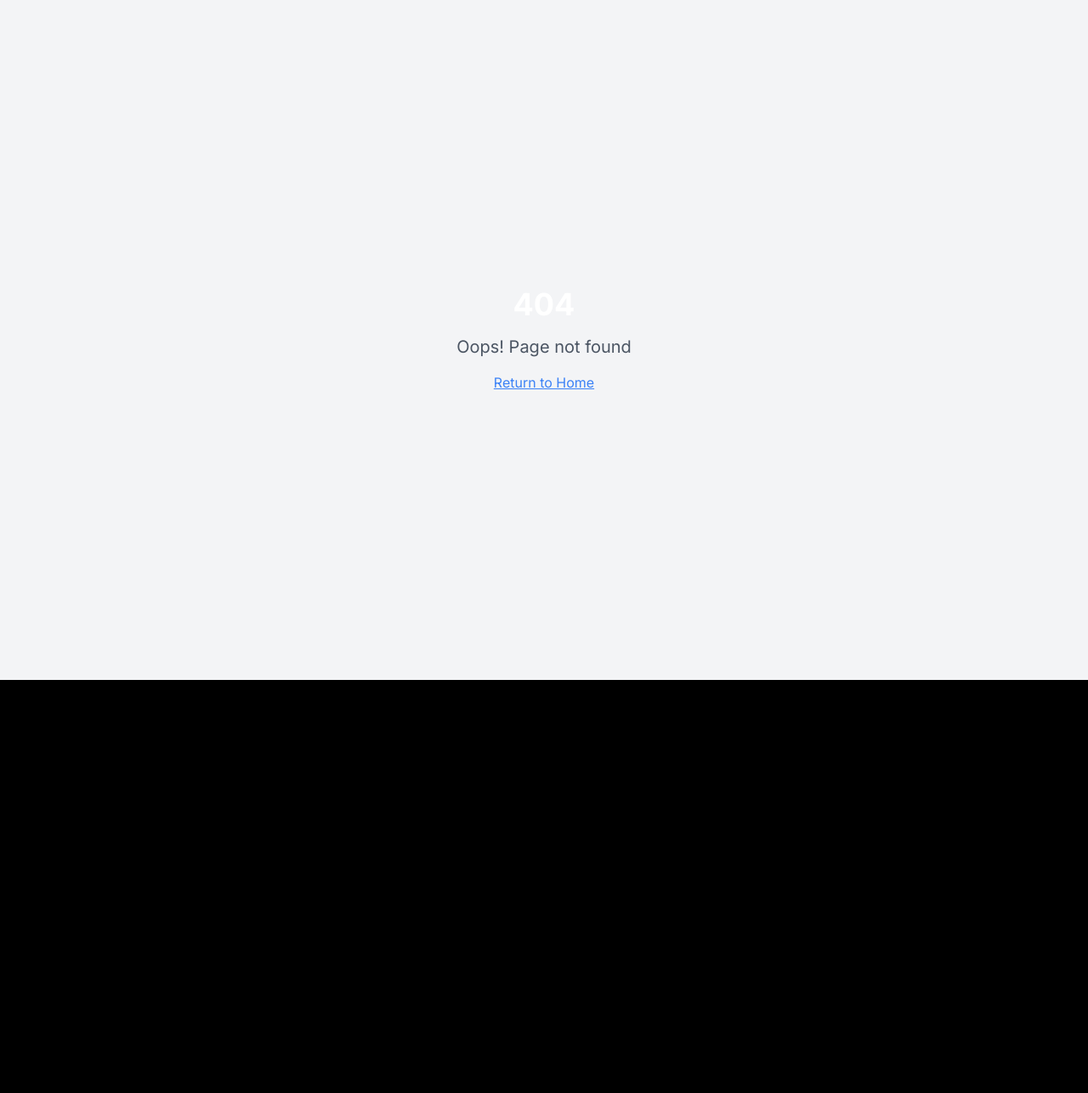
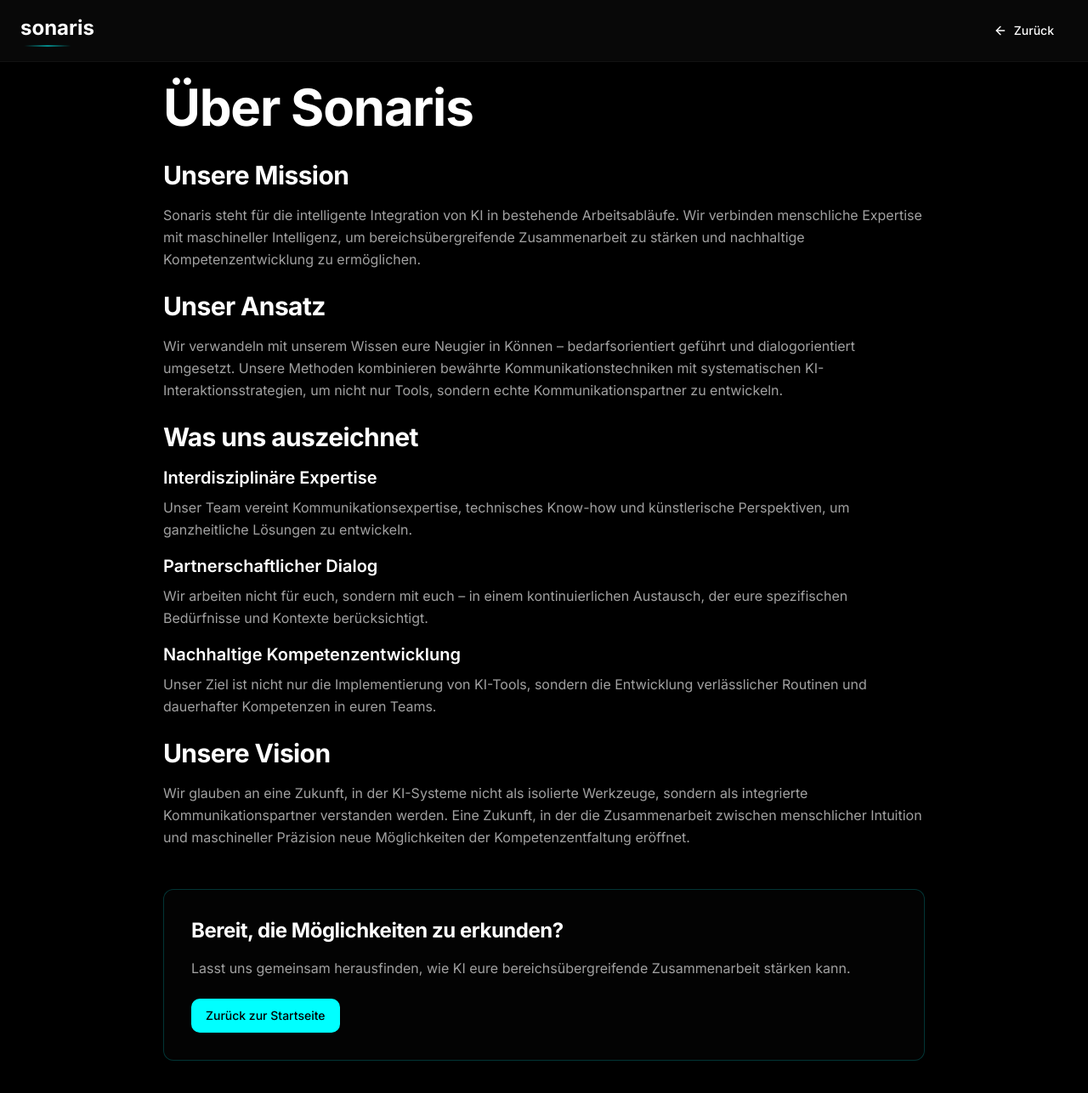
Before and after one commit to lukassontheimer/sonaris-website, a React (Vite) app: page /about-sonaris in a window 1280 px wide. Before the commit this address had no page. Shown: the top 1286 px of the page at 85% size. Before the commit the page ends 800 px from the top, so only its background shows below. Built offline with nearby package versions, Linux system fonts and the light colour scheme; a web font is replaced by a local one.

Commit message:
Add "About Sonaris" page

```diff
--- a/src/App.tsx
+++ b/src/App.tsx
@@ -4,6 +4,7 @@ import { TooltipProvider } from "@/components/ui/tooltip";
 import { QueryClient, QueryClientProvider } from "@tanstack/react-query";
 import { BrowserRouter, Routes, Route } from "react-router-dom";
 import Index from "./pages/Index";
+import AboutSonaris from "./pages/AboutSonaris";
 import Impressum from "./pages/Impressum";
 import Datenschutz from "./pages/Datenschutz";
 import NotFound from "./pages/NotFound";
@@ -18,6 +19,7 @@ const App = () => (
       <BrowserRouter>
         <Routes>
           <Route path="/" element={<Index />} />
+          <Route path="/about-sonaris" element={<AboutSonaris />} />
           <Route path="/impressum" element={<Impressum />} />
           <Route path="/datenschutz" element={<Datenschutz />} />
           {/* ADD ALL CUSTOM ROUTES ABOVE THE CATCH-ALL "*" ROUTE */}
--- a/src/components/Navigation.tsx
+++ b/src/components/Navigation.tsx
@@ -1,10 +1,13 @@
 import { useState, useEffect } from "react";
+import { Link, useLocation } from "react-router-dom";
 import { Button } from "@/components/ui/button";
 import { Menu, X } from "lucide-react";
 
 const Navigation = () => {
   const [isScrolled, setIsScrolled] = useState(false);
   const [isMobileMenuOpen, setIsMobileMenuOpen] = useState(false);
+  const location = useLocation();
+  const isHomePage = location.pathname === "/";
 
   useEffect(() => {
     const handleScroll = () => {
@@ -43,6 +46,8 @@ const Navigation = () => {
 
           {/* Desktop Navigation Links */}
           <div className="hidden md:flex items-center space-x-8">
+            {isHomePage ? (
+              <>
                 <button
                   onClick={() => scrollToSection("services")}
                   className="text-foreground-secondary hover:text-foreground transition-colors duration-300"
@@ -55,6 +60,29 @@ const Navigation = () => {
                 >
                   Über uns
                 </button>
+                <Link
+                  to="/about-sonaris"
+                  className="text-foreground-secondary hover:text-foreground transition-colors duration-300"
+                >
+                  Über Sonaris
+                </Link>
+              </>
+            ) : (
+              <>
+                <Link
+                  to="/"
+                  className="text-foreground-secondary hover:text-foreground transition-colors duration-300"
+                >
+                  Home
+                </Link>
+                <Link
+                  to="/about-sonaris"
+                  className="text-foreground-secondary hover:text-foreground transition-colors duration-300"
+                >
+                  Über Sonaris
+                </Link>
+              </>
+            )}
           </div>
 
           {/* Mobile Menu Button */}
@@ -82,6 +110,8 @@ const Navigation = () => {
         {isMobileMenuOpen && (
           <div className="md:hidden mt-4 py-4 border-t border-nav-border/30">
             <div className="flex flex-col space-y-4">
+              {isHomePage ? (
+                <>
                   <button
                     onClick={() => {
                       scrollToSection("services");
@@ -100,6 +130,13 @@ const Navigation = () => {
                   >
                     Über uns
                   </button>
+                  <Link
+                    to="/about-sonaris"
+                    onClick={() => setIsMobileMenuOpen(false)}
+                    className="text-left text-foreground-secondary hover:text-foreground transition-colors duration-300 py-2"
+                  >
+                    Über Sonaris
+                  </Link>
                   <Button
                     onClick={() => {
                       scrollToSection("final-cta");
@@ -110,6 +147,25 @@ const Navigation = () => {
                   >
                     Virtueller Espresso
                   </Button>
+                </>
+              ) : (
+                <>
+                  <Link
+                    to="/"
+                    onClick={() => setIsMobileMenuOpen(false)}
+                    className="text-left text-foreground-secondary hover:text-foreground transition-colors duration-300 py-2"
+                  >
+                    Home
+                  </Link>
+                  <Link
+                    to="/about-sonaris"
+                    onClick={() => setIsMobileMenuOpen(false)}
+                    className="text-left text-foreground-secondary hover:text-foreground transition-colors duration-300 py-2"
+                  >
+                    Über Sonaris
+                  </Link>
+                </>
+              )}
             </div>
           </div>
         )}
--- /dev/null
+++ b/src/pages/AboutSonaris.tsx
@@ -0,0 +1,126 @@
+import { Link } from "react-router-dom";
+import { Button } from "@/components/ui/button";
+import { ArrowLeft } from "lucide-react";
+
+const AboutSonaris = () => {
+  return (
+    <div className="min-h-screen bg-background">
+      {/* Header with back button */}
+      <header className="fixed top-0 left-0 right-0 z-50 nav-glass border-b border-nav-border/50">
+        <div className="max-w-7xl mx-auto px-4 sm:px-6 py-3 sm:py-4">
+          <div className="flex items-center justify-between">
+            <Link to="/" className="flex flex-col hover:opacity-80 transition-opacity duration-300">
+              <span className="text-xl sm:text-2xl font-bold text-foreground">sonaris</span>
+              <div className="frequency-line w-12 sm:w-16 mt-1"></div>
+            </Link>
+            <Link to="/">
+              <Button variant="ghost" className="gap-2">
+                <ArrowLeft className="w-4 h-4" />
+                Zurück
+              </Button>
+            </Link>
+          </div>
+        </div>
+      </header>
+
+      {/* Main Content */}
+      <main className="pt-24 pb-16 px-4 sm:px-6">
+        <article className="max-w-4xl mx-auto">
+          <h1 className="text-4xl sm:text-5xl md:text-6xl font-bold text-headline mb-8">
+            Über Sonaris
+          </h1>
+
+          <div className="prose prose-lg max-w-none space-y-6 text-body">
+            <section>
+              <h2 className="text-2xl sm:text-3xl font-bold text-headline mb-4">
+                Unsere Mission
+              </h2>
+              <p className="leading-relaxed">
+                Sonaris steht für die intelligente Integration von KI in bestehende Arbeitsabläufe.
+                Wir verbinden menschliche Expertise mit maschineller Intelligenz, um bereichsübergreifende
+                Zusammenarbeit zu stärken und nachhaltige Kompetenzentwicklung zu ermöglichen.
+              </p>
+            </section>
+
+            <section>
+              <h2 className="text-2xl sm:text-3xl font-bold text-headline mb-4">
+                Unser Ansatz
+              </h2>
+              <p className="leading-relaxed">
+                Wir verwandeln mit unserem Wissen eure Neugier in Können – bedarfsorientiert geführt
+                und dialogorientiert umgesetzt. Unsere Methoden kombinieren bewährte Kommunikationstechniken
+                mit systematischen KI-Interaktionsstrategien, um nicht nur Tools, sondern echte
+                Kommunikationspartner zu entwickeln.
+              </p>
+            </section>
+
+            <section>
+              <h2 className="text-2xl sm:text-3xl font-bold text-headline mb-4">
+                Was uns auszeichnet
+              </h2>
+              <div className="space-y-4">
+                <div>
+                  <h3 className="text-xl font-semibold text-foreground mb-2">
+                    Interdisziplinäre Expertise
+                  </h3>
+                  <p className="leading-relaxed">
+                    Unser Team vereint Kommunikationsexpertise, technisches Know-how und künstlerische
+                    Perspektiven, um ganzheitliche Lösungen zu entwickeln.
+                  </p>
+                </div>
+                <div>
+                  <h3 className="text-xl font-semibold text-foreground mb-2">
+                    Partnerschaftlicher Dialog
+                  </h3>
+                  <p className="leading-relaxed">
+                    Wir arbeiten nicht für euch, sondern mit euch – in einem kontinuierlichen Austausch,
+                    der eure spezifischen Bedürfnisse und Kontexte berücksichtigt.
+                  </p>
+                </div>
+                <div>
+                  <h3 className="text-xl font-semibold text-foreground mb-2">
+                    Nachhaltige Kompetenzentwicklung
+                  </h3>
+                  <p className="leading-relaxed">
+                    Unser Ziel ist nicht nur die Implementierung von KI-Tools, sondern die Entwicklung
+                    verlässlicher Routinen und dauerhafter Kompetenzen in euren Teams.
+                  </p>
+                </div>
+              </div>
+            </section>
+
+            <section>
+              <h2 className="text-2xl sm:text-3xl font-bold text-headline mb-4">
+                Unsere Vision
+              </h2>
+              <p className="leading-relaxed">
+                Wir glauben an eine Zukunft, in der KI-Systeme nicht als isolierte Werkzeuge, sondern
+                als integrierte Kommunikationspartner verstanden werden. Eine Zukunft, in der die
+                Zusammenarbeit zwischen menschlicher Intuition und maschineller Präzision neue
+                Möglichkeiten der Kompetenzentfaltung eröffnet.
+              </p>
+            </section>
+          </div>
+
+          {/* CTA Section */}
+          <div className="mt-12 p-8 rounded-lg bg-card/30 backdrop-blur-sm border border-primary/20">
+            <h2 className="text-2xl font-bold text-headline mb-4">
+              Bereit, die Möglichkeiten zu erkunden?
+            </h2>
+            <p className="text-body mb-6">
+              Lasst uns gemeinsam herausfinden, wie KI eure bereichsübergreifende Zusammenarbeit
+              stärken kann.
+            </p>
+            <Link to="/">
+              <Button className="interactive-hover bg-primary hover:bg-primary/90 text-primary-foreground border border-primary/50">
+                Zurück zur Startseite
+              </Button>
+            </Link>
+          </div>
+        </article>
+      </main>
+    </div>
+  );
+};
+
+export default AboutSonaris;
```
Lines whose indentation alone changed are shown as unchanged.
